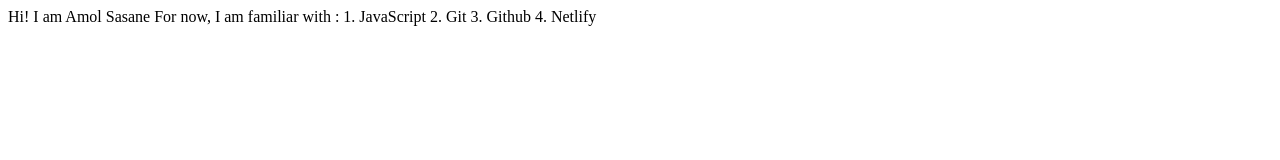
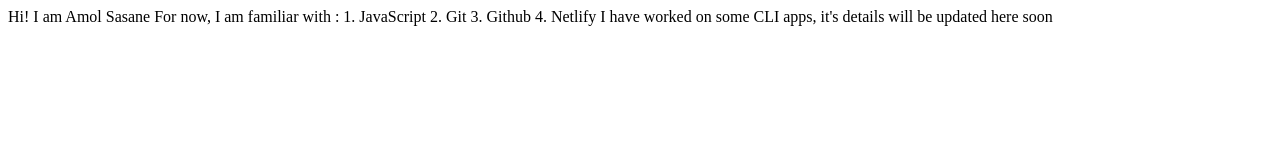
Before and after one commit to amolsasane/amol-sasane, a plain HTML site: page index.html in a window 1280 px wide. Drawn offline with Linux system fonts and the light colour scheme.

Commit message:
docs: added project details

```diff
--- a/index.html
+++ b/index.html
@@ -13,5 +13,7 @@
      2. Git
      3. Github
      4. Netlify
+
+     I have worked on some CLI apps, it's details will be updated here soon
 </body>
 </html>
```
